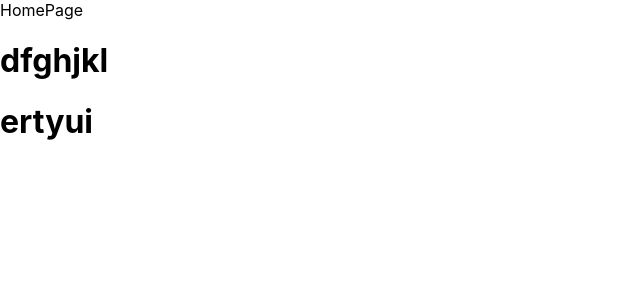
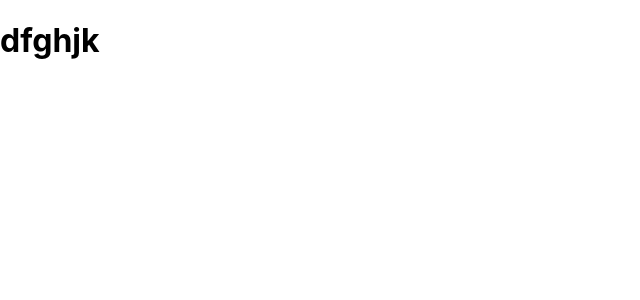
Before and after one commit to vedantshah46/foodio, a React (Create React App) app: page / in a window 1280 px wide. Shown: the top 300 px of the page, without its empty margins (0-640 px from the left). Built offline with nearby package versions, Linux system fonts and the light colour scheme.

Commit message:
yatricommit08

```diff
--- a/package.json
+++ b/package.json
@@ -8,7 +8,7 @@
     "@testing-library/user-event": "^13.5.0",
     "react": "^18.3.1",
     "react-dom": "^18.3.1",
-    "react-scripts": "5.0.1",
+    "react-scripts": "^5.0.1",
     "web-vitals": "^2.1.4"
   },
   "scripts": {
--- a/src/App.js
+++ b/src/App.js
@@ -5,6 +5,7 @@ import { HomePage } from './MyComponents/HomePage/HomePage';
 function App() {
   return (
    <HomePage/>
+
   );
 }
 
--- a/src/MyComponents/HomePage/HomePage.jsx
+++ b/src/MyComponents/HomePage/HomePage.jsx
@@ -3,9 +3,10 @@ import React from 'react'
 export const HomePage = () => {
   return (
     <>
-    <div>HomePage</div>
-    <h1>dfghjkl</h1>
-    <h1>ertyui</h1>
+<div className="sectionOne">
+  <h1>dfghjk</h1>
+</div>
+
     </>
   )
 }
```
Also changed, not shown: 1 other file (tests, documents, lock files or other folders).
